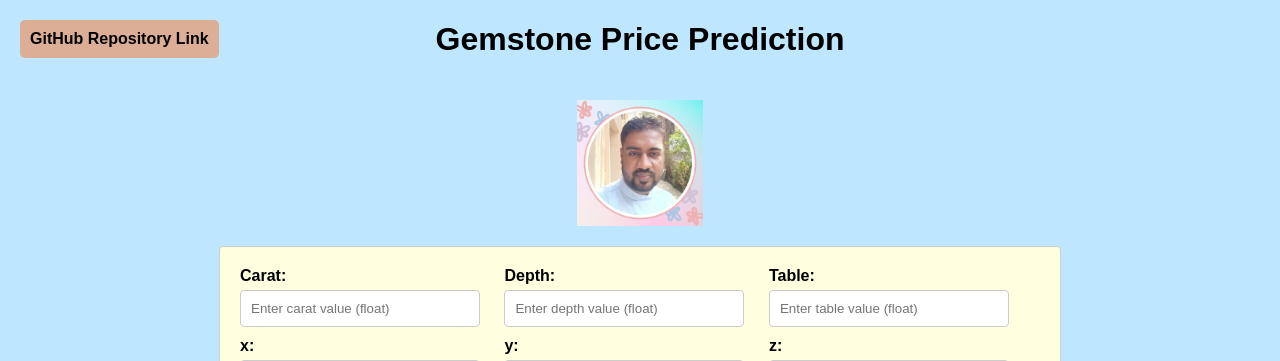
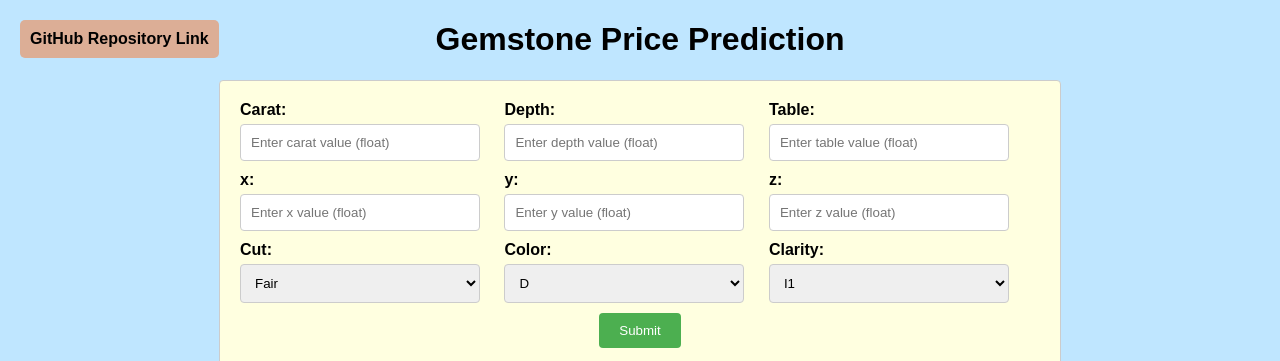
Before and after one commit to Keerthi85-creator/MLProjectRegression-gemstone, a Flask app: page / in a window 1280 px wide. Shown: the top 361 px of the page. Run offline with Flask 3, Linux system fonts and the light colour scheme.

Commit message:
Update index.html

```diff
--- a/studentmlprojectregression/templates/index.html
+++ b/studentmlprojectregression/templates/index.html
@@ -7,7 +7,7 @@
   <body>
     <a href="https://github.com/utkarshg1/mlproject_regression" class="top-left-link" target="_blank">GitHub Repository Link</a>
     <h1>Gemstone Price Prediction</h1>
-    <img src="{{url_for('static', filename='/Image/your_profile_pic.jpg')}}" alt="Your Profile Picture" class="profile">
+
     <div class="form-box">
     <form action="{{url_for('predict_datapoint')}}" method="POST">
         <div class="form-group">
```
